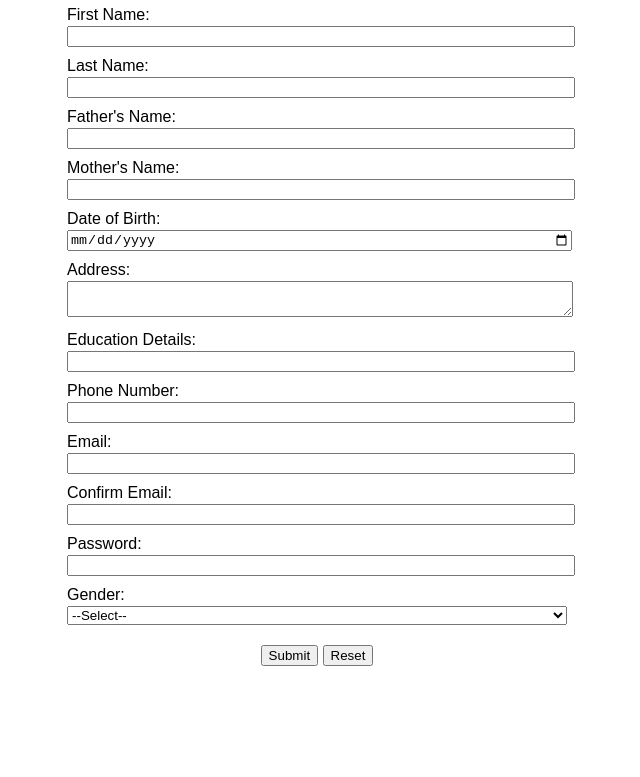
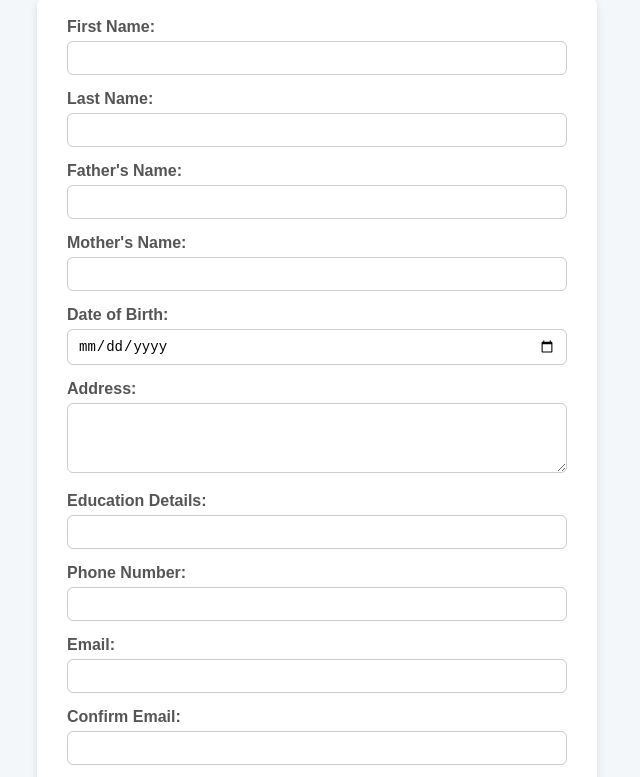
Before and after one commit to ajaykumar954/exp3, a plain HTML site: page index.html in a window 1280 px wide. Shown: the part 80-857 px from the top of the page, without its empty margins (323-963 px from the left). Before the commit the page ends 800 px from the top, so only its background shows below. Drawn offline with Linux system fonts and the light colour scheme.

Commit message:
Update style.css

```diff
--- a/style.css
+++ b/style.css
@@ -1,27 +1,77 @@
+/* General Page Styling */
 body {
-  font-family: sans-serif;
-  padding: 10px;
+  font-family: Arial, sans-serif;
+  background: #f4f7f9;
+  margin: 0;
+  padding: 0;
 }
 
+/* Form Container */
 form {
   max-width: 500px;
-  margin: auto;
+  margin: 30px auto;
+  padding: 20px 30px;
+  background: #fff;
+  border-radius: 8px;
+  box-shadow: 0 4px 8px rgba(0,0,0,0.1);
 }
 
+/* Headings */
+h2 {
+  font-size: 24px;
+  margin-top: 20px;
+  color: #333;
+}
+
+/* Labels and Inputs */
 label {
   display: block;
-  margin-bottom: 10px;
+  margin-bottom: 15px;
+  font-weight: bold;
+  color: #555;
 }
 
 input, textarea, select {
   width: 100%;
-  margin-top: 2px;
+  padding: 8px 10px;
+  margin-top: 5px;
+  border: 1px solid #ccc;
+  border-radius: 6px;
+  font-size: 14px;
+  box-sizing: border-box;
+}
+
+textarea {
+  resize: vertical;
+  min-height: 70px;
+}
+
+/* Buttons */
+.buttons {
+  text-align: center;
+  margin-top: 20px;
 }
 
 button {
-  margin-top: 10px;
+  background: #4CAF50;
+  color: white;
+  padding: 10px 18px;
+  border: none;
+  border-radius: 6px;
+  font-size: 15px;
+  margin: 5px;
+  cursor: pointer;
+  transition: background 0.3s;
 }
 
-.buttons {
-  text-align: center;
+button:hover {
+  background: #45a049;
 }
+
+button[type="reset"] {
+  background: #f44336;
+}
+
+button[type="reset"]:hover {
+  background: #d32f2f;
+}
```
